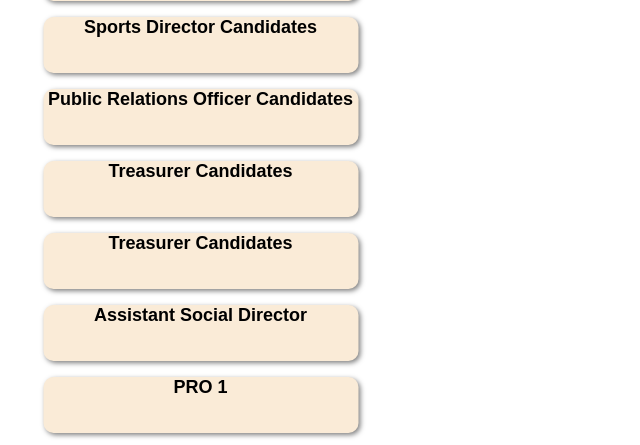
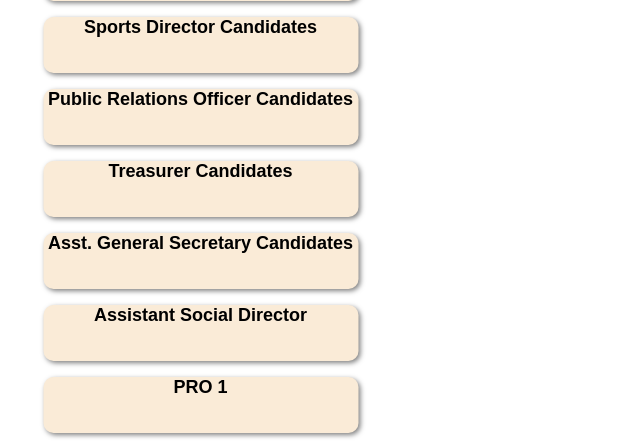
Before and after one commit to Daviddairot/jjj, a Django app: page /res/ in a window 1280 px wide. Shown: the part 575-1020 px from the top of the page, without its empty margins (0-640 px from the left). Run offline with Django 4.2, Linux system fonts and the light colour scheme; data that the repository does not hold is empty.

Commit message:
Update end.html

```diff
--- a/templates/end.html
+++ b/templates/end.html
@@ -116,7 +116,7 @@
                 </ul>
             </div>
             <div class = "cen">
-            <h2>Treasurer Candidates</h2>
+            <h2>Asst. General Secretary Candidates</h2>
                 <ul>
                     {% for candidate in assistant_general_secretary_candidates %}
                         <li>{{ candidate.name }}: {{ candidate.votes }} votes</li>
```
